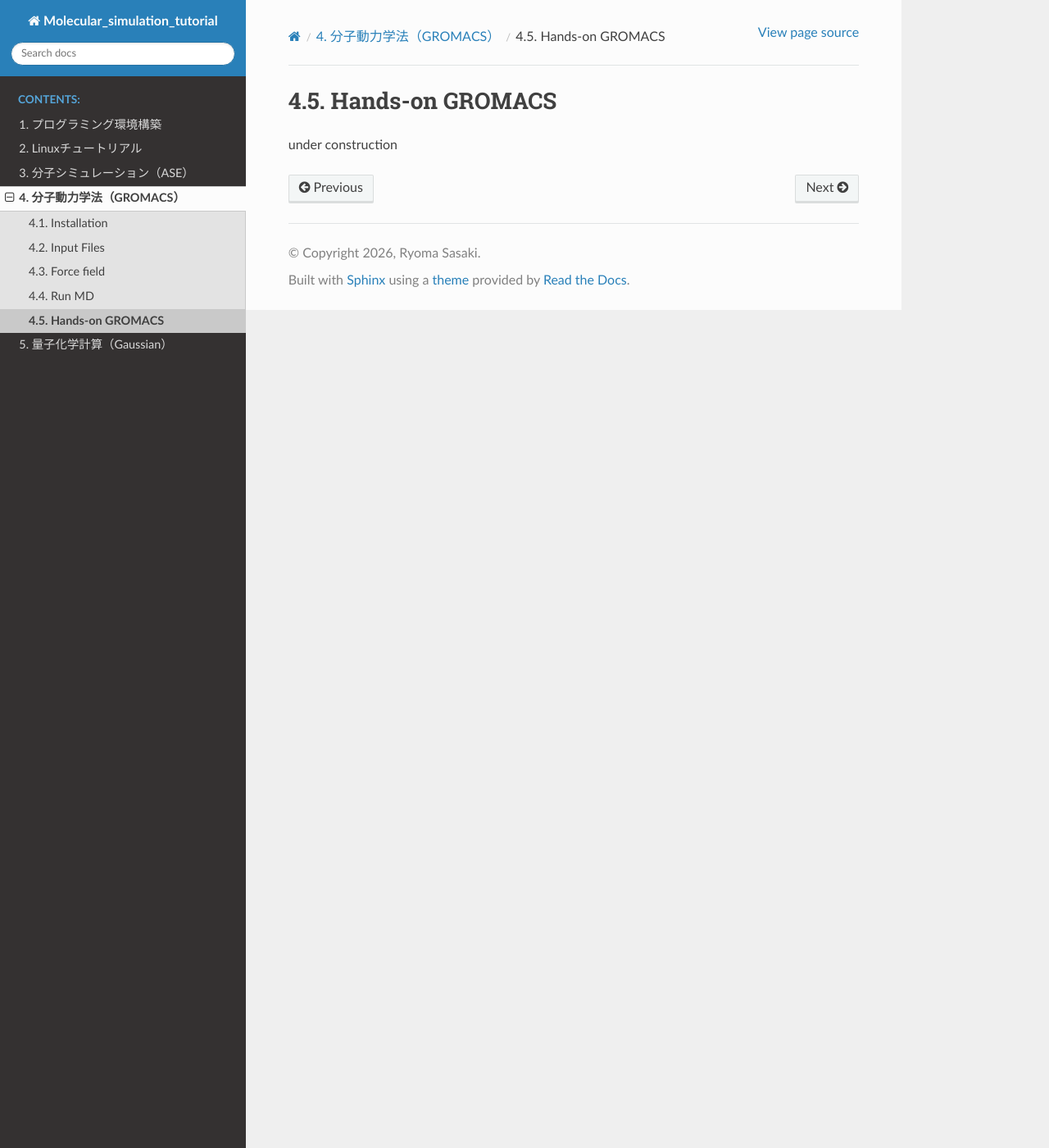
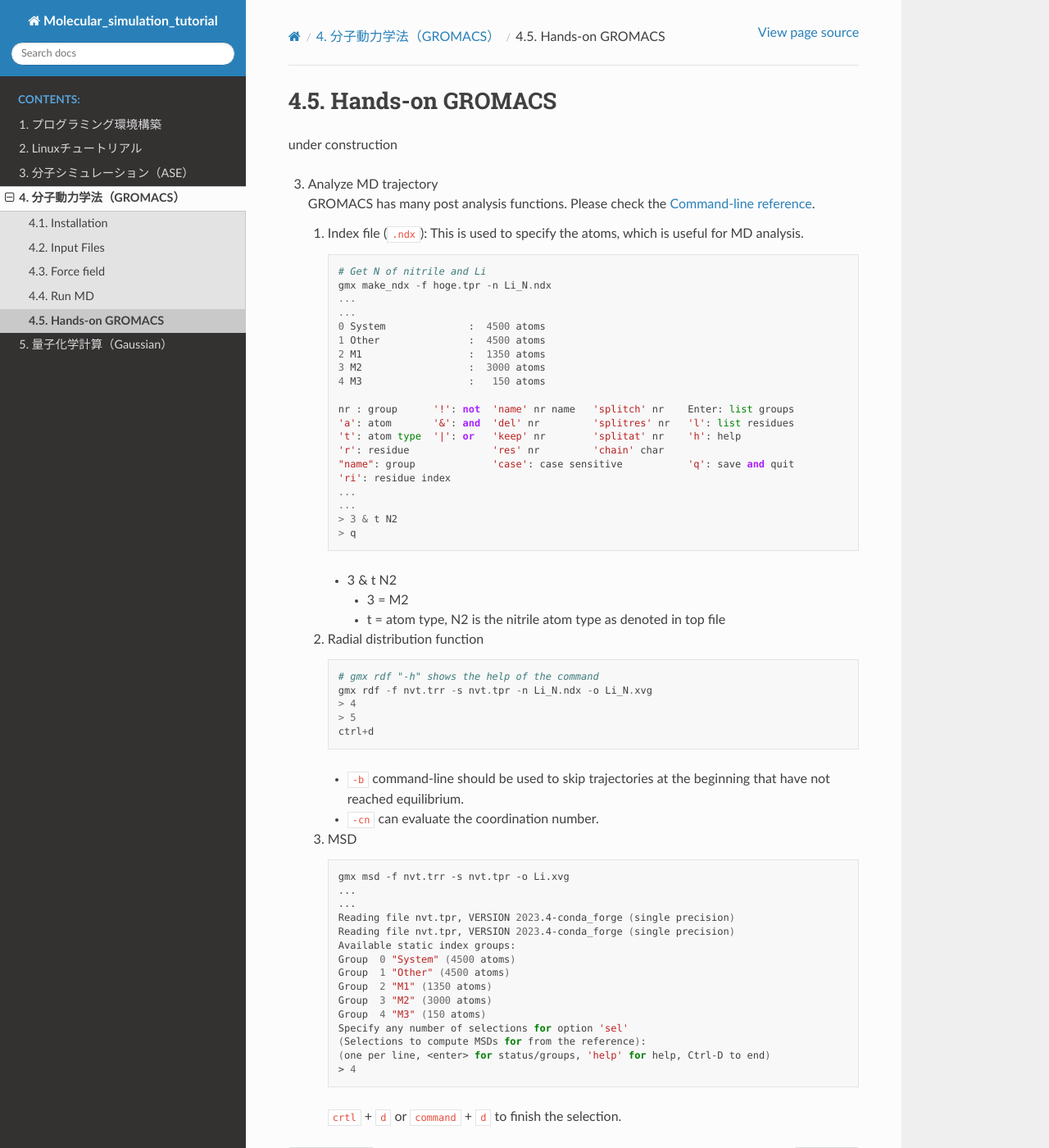
Before and after one commit to srak-uf/Molecular_simulation_tutorial, a Sphinx documentation site: the page built from docs/source/04_gromacs/05_hands_on_gromacs.md, in a window 1280 px wide and 1400 px high. Shown: the whole window at 82% size. Built offline with Sphinx 7.4.7 and the Read the Docs theme 3.1.0, drawn with Linux system fonts in a browser that asks for light colours.

Commit message:
Enhance GROMACS documentation: add detailed procedures for running and restarting MD, and include analysis methods for MD trajectories

````diff
--- a/docs/source/04_gromacs/05_hands_on_gromacs.md
+++ b/docs/source/04_gromacs/05_hands_on_gromacs.md
@@ -1,2 +1,61 @@
 # Hands-on GROMACS
 under construction
+
+3. Analyze MD trajectory
+   GROMACS has many post analysis functions. Please check the [Command-line reference](https://manual.gromacs.org/2024.4/user-guide/cmdline.html).
+
+   1. Index file (`.ndx`): This is used to specify the atoms, which is useful for MD analysis.
+        ```
+        # Get N of nitrile and Li
+        gmx make_ndx -f hoge.tpr -n Li_N.ndx
+        ...
+        ...
+        0 System              :  4500 atoms
+        1 Other               :  4500 atoms
+        2 M1                  :  1350 atoms
+        3 M2                  :  3000 atoms
+        4 M3                  :   150 atoms
+
+        nr : group      '!': not  'name' nr name   'splitch' nr    Enter: list groups
+        'a': atom       '&': and  'del' nr         'splitres' nr   'l': list residues
+        't': atom type  '|': or   'keep' nr        'splitat' nr    'h': help
+        'r': residue              'res' nr         'chain' char
+        "name": group             'case': case sensitive           'q': save and quit
+        'ri': residue index
+        ...
+        ...
+        > 3 & t N2
+        > q
+        ```
+        - 3 & t N2
+            - 3 = M2
+            - t = atom type, N2 is the nitrile atom type as denoted in top file
+   2. Radial distribution function
+        ```
+        # gmx rdf "-h" shows the help of the command
+        gmx rdf -f nvt.trr -s nvt.tpr -n Li_N.ndx -o Li_N.xvg
+        > 4
+        > 5
+        ctrl+d
+        ```
+        - `-b` command-line should be used to skip trajectories at the beginning that have not reached equilibrium.
+        - `-cn` can evaluate the coordination number.
+   3. MSD
+        ```bash
+        gmx msd -f nvt.trr -s nvt.tpr -o Li.xvg
+        ...
+        ...
+        Reading file nvt.tpr, VERSION 2023.4-conda_forge (single precision)
+        Reading file nvt.tpr, VERSION 2023.4-conda_forge (single precision)
+        Available static index groups:
+        Group  0 "System" (4500 atoms)
+        Group  1 "Other" (4500 atoms)
+        Group  2 "M1" (1350 atoms)
+        Group  3 "M2" (3000 atoms)
+        Group  4 "M3" (150 atoms)
+        Specify any number of selections for option 'sel'
+        (Selections to compute MSDs for from the reference):
+        (one per line, <enter> for status/groups, 'help' for help, Ctrl-D to end)
+        > 4
+        ```
+        `crtl` + `d` or `command` + `d` to finish the selection.
````
Also changed, not shown: docs/source/04_gromacs/04_run_md_gromacs.md (+28 -1 lines).
